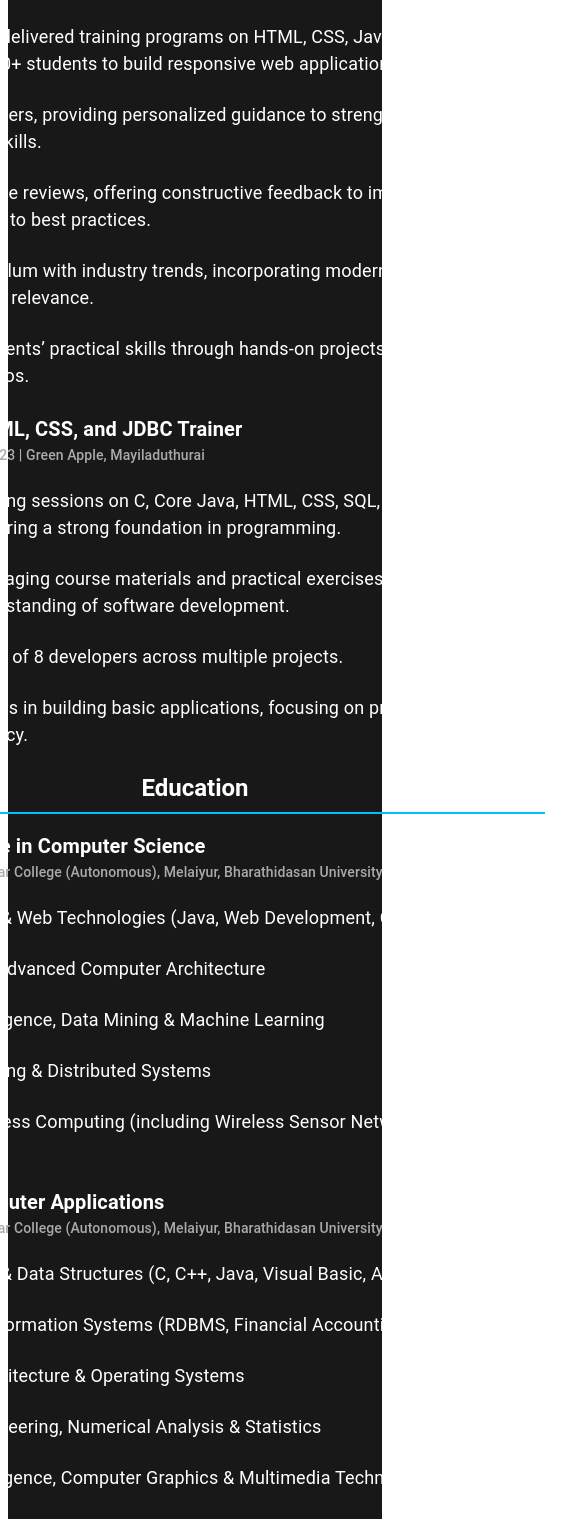
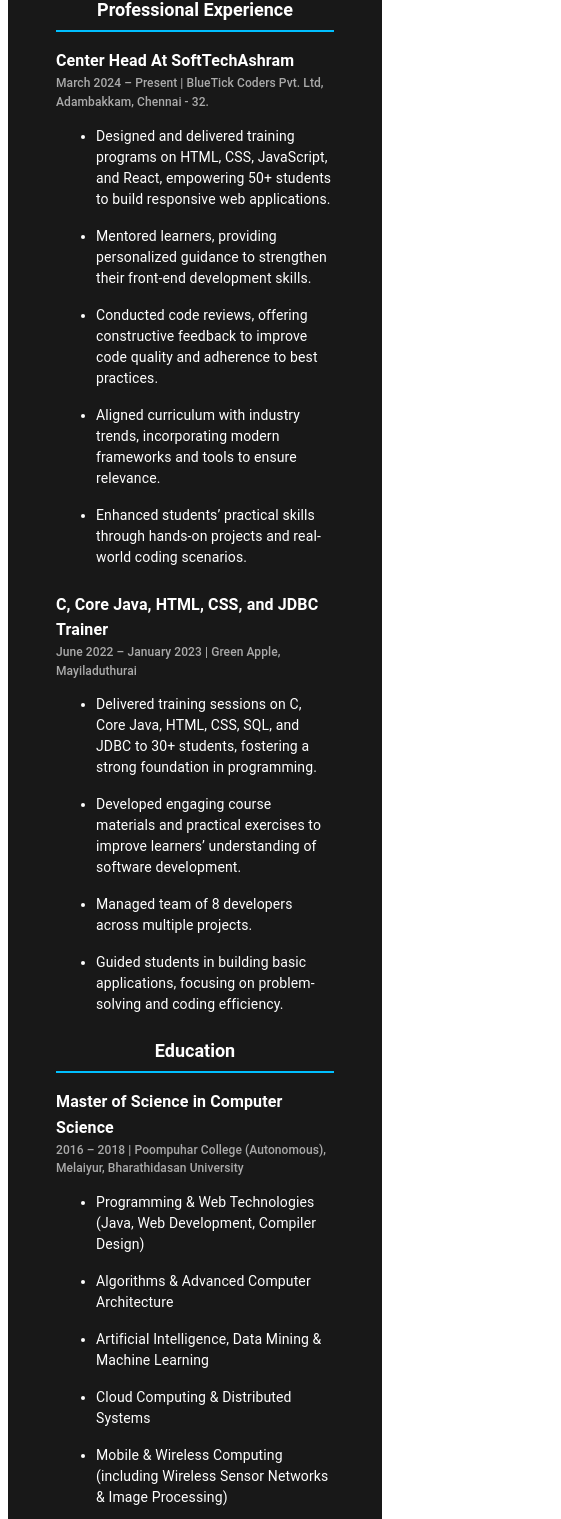
Before and after one commit to muralibalan/My_Official_Site, a React (Vite) app in the folder myProfile/: page /education in a window 390 px wide. Shown: the part 383-1902 px from the top of the page, 561 px wide, since content can reach past the window. Built offline with nearby package versions, Linux system fonts and the light colour scheme.

Commit message:
added responsive for education

```diff
--- a/myProfile/src/components/navigations/Education.jsx
+++ b/myProfile/src/components/navigations/Education.jsx
@@ -1,57 +1,63 @@
-import React from 'react'
-import { Box,Typography, Grid, Paper, LinearProgress } from '@mui/material'
+import React from 'react';
+import { Box, Typography, Grid, Paper, LinearProgress } from '@mui/material';
 
 const frontSkills = [
-  { name: "HTML/CSS", value: 95 },
-  { name: "JavaScript", value: 85 },
-  { name: "React Js", value: 80 },
+  { name: 'HTML/CSS', value: 95 },
+  { name: 'JavaScript', value: 85 },
+  { name: 'React Js', value: 80 },
 ];
 
 const backSkills = [
-  { name: "Node.js", value: 35 },
-  { name: "Express Js", value: 30 },
-  { name: "My SQL", value: 65 },
+  { name: 'Node.js', value: 35 },
+  { name: 'Express Js', value: 30 },
+  { name: 'My SQL', value: 65 },
 ];
 
 const SkillProgress = ({ name, value }) => (
-  <Box sx={{ mb: 3 }}>
-    <Box sx={{ display: "flex", justifyContent: "space-between", alignItems: "center", mb: 1 }}>
-      <Typography sx={{ fontWeight: 500, color:"white",fontSize:20 }}>{name}</Typography>
-      <Typography sx={{ fontWeight: 500, color:"white" }}>{value}%</Typography>
+  <Box sx={{ mb: 2, width: '100%' }}>
+    <Box sx={{ display: 'flex', justifyContent: 'space-between', alignItems: 'center', mb: 1 }}>
+      <Typography sx={{ fontWeight: 500, color: 'white', fontSize: { xs: 16, sm: 18, md: 20 } }}>
+        {name}
+      </Typography>
+      <Typography sx={{ fontWeight: 500, color: 'white', fontSize: { xs: 14, sm: 16 } }}>
+        {value}%
+      </Typography>
     </Box>
     <LinearProgress
       variant="determinate"
       value={value}
       sx={{
-        height: 15,
+        height: { xs: 10, sm: 12, md: 15 },
         borderRadius: 2,
-        bgcolor: "#252525",
-        "& .MuiLinearProgress-bar": {
-          bgcolor: "#fff",
+        bgcolor: '#252525',
+        '& .MuiLinearProgress-bar': {
+          bgcolor: '#fff',
         },
       }}
     />
   </Box>
 );
 
-//This is my Education Details
 function Education() {
+  const skillPaperStyle = {
+    bgcolor: '#676980ff',
+    width: { xs: '100%', sm: 400, md: 450 }, // Responsive width
+    p: { xs: 2, sm: 3, md: 4 }, // Responsive padding
+    borderRadius: 4,
+    boxShadow: '0 2px 10px rgba(0,0,0,0.3)',
+  };
 
-  //This is Skill papar component style..
-  const skillPaperStyle = {
-                            bgcolor: "#676980ff",
-                            width: 450,
-                            p: 4,
-                            borderRadius: 4,
-                            boxShadow: "0 2px 10px rgba(0,0,0,0.3)"
-  }
-
-  return <>
-    <Box sx={{ flex: 1 }}>
+  return (
+    <Box sx={{ flex: 1, px: { xs: 2, sm: 4, md: 8 }, py: 4 }}>
       {/* ______________________Heading____________________ */}
       <Typography
         variant="h5"
-          sx={{ textAlign: "center", fontWeight: 700, mb: 2 }}
+        sx={{
+          textAlign: 'center',
+          fontWeight: 700,
+          mb: 2,
+          fontSize: { xs: 20, sm: 24, md: 28 }, // Responsive font size
+        }}
       >
         QUALIFICATIONS AND EXPERIENCE
       </Typography>
@@ -59,86 +65,111 @@ function Education() {
       <Box sx={{ width: '100%', display: 'flex', justifyContent: 'center' }}>
         <Typography
           variant="body1"
-                sx={{ textAlign: "center", mb: 3, color: "#ccc", fontSize: 20, maxWidth: 1000 }}
+          sx={{
+            textAlign: 'center',
+            mb: 3,
+            color: '#ccc',
+            fontSize: { xs: 16, sm: 18, md: 20 },
+            maxWidth: { xs: '100%', sm: 800, md: 1000 },
+          }}
         >
-                Passionate and experienced Tech Trainer with a strong commitment to
-                teaching, having successfully guided over 120 students through
-                practical and industry-relevant technology training.
+          Passionate and experienced Tech Trainer with a strong commitment to teaching, having
+          successfully guided over 120 students through practical and industry-relevant technology
+          training.
         </Typography>
       </Box>
 
       {/* ____________________Professional Experience___________________ */}
       <Typography
         variant="h5"
-          sx={{ fontWeight: 700, mb: 2, borderBottom: "2px solid #00bfff", pb: 1 }}
+        sx={{
+          fontWeight: 700,
+          mb: 2,
+          borderBottom: '2px solid #00bfff',
+          pb: 1,
+          fontSize: { xs: 18, sm: 22, md: 26 },
+        }}
       >
         Professional Experience
       </Typography>
 
       {/* Job Present */}
-        <Box sx={{ textAlign: "start",mb: 3 }}>
-
-          <Typography variant="h6" sx={{ fontWeight: 700 }}>
+      <Box sx={{ textAlign: 'start', mb: 3 }}>
+        <Typography variant="h6" sx={{ fontWeight: 700, fontSize: { xs: 16, sm: 18, md: 20 } }}>
           Center Head At SoftTechAshram
         </Typography>
-
-          <Typography variant="subtitle2" sx={{ color: "#aaa", mb: 1 }}>
+        <Typography variant="subtitle2" sx={{ color: '#aaa', mb: 1, fontSize: { xs: 12, sm: 14 } }}>
           March 2024 – Present | BlueTick Coders Pvt. Ltd, Adambakkam, Chennai - 32.
         </Typography>
-          <Box sx={{fontSize:20}}>
+        <Box sx={{ fontSize: { xs: 14, sm: 16, md: 18 } }}>
           <ul>
-              <li><Typography variant="body1" sx={{ mb: 3, fontSize: 18 }}>
-                    Designed and delivered training programs on HTML, CSS, JavaScript,
-                    and React, empowering 50+ students to build responsive web
-                    applications.
-                </Typography></li>
-                <li><Typography variant="body1" sx={{ mb: 3, fontSize: 18 }}>
-                    Mentored learners, providing personalized guidance to strengthen
-                    their front-end development skills.
-                </Typography></li>
-                <li><Typography variant="body1" sx={{ mb: 3, fontSize: 18 }}>
-                    Conducted code reviews, offering constructive feedback to improve
-                    code quality and adherence to best practices.
-                </Typography></li>
-                <li><Typography variant="body1" sx={{ mb: 3, fontSize: 18 }}>
-                    Aligned curriculum with industry trends, incorporating modern
-                    frameworks and tools to ensure relevance.
-                </Typography></li>
-                <li><Typography variant="body1" sx={{ mb: 3, fontSize: 18 }}>
-                    Enhanced students’ practical skills through hands-on projects and
-                    real-world coding scenarios.
-                </Typography></li>
+            <li>
+              <Typography variant="body1" sx={{ mb: 2, fontSize: 'inherit' }}>
+                Designed and delivered training programs on HTML, CSS, JavaScript, and React,
+                empowering 50+ students to build responsive web applications.
+              </Typography>
+            </li>
+            <li>
+              <Typography variant="body1" sx={{ mb: 2, fontSize: 'inherit' }}>
+                Mentored learners, providing personalized guidance to strengthen their front-end
+                development skills.
+              </Typography>
+            </li>
+            <li>
+              <Typography variant="body1" sx={{ mb: 2, fontSize: 'inherit' }}>
+                Conducted code reviews, offering constructive feedback to improve code quality and
+                adherence to best practices.
+              </Typography>
+            </li>
+            <li>
+              <Typography variant="body1" sx={{ mb: 2, fontSize: 'inherit' }}>
+                Aligned curriculum with industry trends, incorporating modern frameworks and tools to
+                ensure relevance.
+              </Typography>
+            </li>
+            <li>
+              <Typography variant="body1" sx={{ mb: 2, fontSize: 'inherit' }}>
+                Enhanced students’ practical skills through hands-on projects and real-world coding
+                scenarios.
+              </Typography>
+            </li>
           </ul>
         </Box>
       </Box>
 
       {/* Job before Soft Tech Ashram */}
-        <Box sx={{ textAlign: "start",mb: 3 }}>
-          <Typography variant="h6" sx={{ fontWeight: 700 }}>
+      <Box sx={{ textAlign: 'start', mb: 3 }}>
+        <Typography variant="h6" sx={{ fontWeight: 700, fontSize: { xs: 16, sm: 18, md: 20 } }}>
           C, Core Java, HTML, CSS, and JDBC Trainer
         </Typography>
-          <Typography variant="subtitle2" sx={{ color: "#aaa", mb: 1 }}>
+        <Typography variant="subtitle2" sx={{ color: '#aaa', mb: 1, fontSize: { xs: 12, sm: 14 } }}>
           June 2022 – January 2023 | Green Apple, Mayiladuthurai
         </Typography>
-
-          <Box sx={{fontSize:20, }}>
+        <Box sx={{ fontSize: { xs: 14, sm: 16, md: 18 } }}>
           <ul>
-                <li><Typography variant="body1" sx={{ mb: 3, fontSize: 18 }}>
-                    Delivered training sessions on C, Core Java, HTML, CSS, SQL, and
-                    JDBC to 30+ students, fostering a strong foundation in
-                    programming.
-                </Typography></li>
-                <li><Typography variant="body1" sx={{ mb: 3, fontSize: 18 }}>
-                    Developed engaging course materials and practical exercises to
-                    improve learners’ understanding of software development.
-                </Typography></li>
-                <li><Typography variant="body1" sx={{ mb: 3, fontSize: 18 }}>
+            <li>
+              <Typography variant="body1" sx={{ mb: 2, fontSize: 'inherit' }}>
+                Delivered training sessions on C, Core Java, HTML, CSS, SQL, and JDBC to 30+ students,
+                fostering a strong foundation in programming.
+              </Typography>
+            </li>
+            <li>
+              <Typography variant="body1" sx={{ mb: 2, fontSize: 'inherit' }}>
+                Developed engaging course materials and practical exercises to improve learners’
+                understanding of software development.
+              </Typography>
+            </li>
+            <li>
+              <Typography variant="body1" sx={{ mb: 2, fontSize: 'inherit' }}>
                 Managed team of 8 developers across multiple projects.
-                </Typography></li>
-                <li><Typography variant="body1" sx={{ mb: 3, fontSize: 18 }}>
-                    Guided students in building basic applications, focusing on
-                    problem-solving and coding efficiency.
-                </Typography></li>
+              </Typography>
+            </li>
+            <li>
+              <Typography variant="body1" sx={{ mb: 2, fontSize: 'inherit' }}>
+                Guided students in building basic applications, focusing on problem-solving and coding
+                efficiency.
+              </Typography>
+            </li>
           </ul>
         </Box>
       </Box>
@@ -146,153 +177,184 @@ function Education() {
       {/* _____________________Education_________________________ */}
       <Typography
         variant="h5"
-          sx={{ fontWeight: 700, mb: 2, borderBottom: "2px solid #00bfff", pb: 1 }}
+        sx={{
+          fontWeight: 700,
+          mb: 2,
+          borderBottom: '2px solid #00bfff',
+          pb: 1,
+          fontSize: { xs: 18, sm: 22, md: 26 },
+        }}
       >
         Education
       </Typography>
 
-        <Box sx={{ textAlign: "start", mb: 3 }}>
-          <Typography variant="h6" sx={{ fontWeight: 700 }}>
+      <Box sx={{ textAlign: 'start', mb: 3 }}>
+        <Typography variant="h6" sx={{ fontWeight: 700, fontSize: { xs: 16, sm: 18, md: 20 } }}>
           Master of Science in Computer Science
         </Typography>
-          <Typography variant="subtitle2" sx={{ color: "#aaa", mb: 1,  }}>
-            2016 – 2018 | Poompuhar College (Autonomous), Melaiyur, Bharathidasan
-            University
+        <Typography variant="subtitle2" sx={{ color: '#aaa', mb: 1, fontSize: { xs: 12, sm: 14 } }}>
+          2016 – 2018 | Poompuhar College (Autonomous), Melaiyur, Bharathidasan University
         </Typography>
-          <Box sx={{fontSize:20, }}>
+        <Box sx={{ fontSize: { xs: 14, sm: 16, md: 18 } }}>
           <ul>
-                <li><Typography variant="body1" sx={{ mb: 3, fontSize: 18 }}>
+            <li>
+              <Typography variant="body1" sx={{ mb: 2, fontSize: 'inherit' }}>
                 Programming & Web Technologies (Java, Web Development, Compiler Design)
-                </Typography></li>
-                <li><Typography variant="body1" sx={{ mb: 3, fontSize: 18 }}>
+              </Typography>
+            </li>
+            <li>
+              <Typography variant="body1" sx={{ mb: 2, fontSize: 'inherit' }}>
                 Algorithms & Advanced Computer Architecture
-                </Typography></li>
-                <li><Typography variant="body1" sx={{ mb: 3, fontSize: 18 }}>
+              </Typography>
+            </li>
+            <li>
+              <Typography variant="body1" sx={{ mb: 2, fontSize: 'inherit' }}>
                 Artificial Intelligence, Data Mining & Machine Learning
-                </Typography></li>
-                <li><Typography variant="body1" sx={{ mb: 3, fontSize: 18 }}>
+              </Typography>
+            </li>
+            <li>
+              <Typography variant="body1" sx={{ mb: 2, fontSize: 'inherit' }}>
                 Cloud Computing & Distributed Systems
-                </Typography></li>
-                <li><Typography variant="body1" sx={{ mb: 3, fontSize: 18 }}>
+              </Typography>
+            </li>
+            <li>
+              <Typography variant="body1" sx={{ mb: 2, fontSize: 'inherit' }}>
                 Mobile & Wireless Computing (including Wireless Sensor Networks & Image Processing)
-                </Typography></li>
+              </Typography>
+            </li>
           </ul>
         </Box>
       </Box>
 
-        <Box sx={{ textAlign: "start", mb: 3 }}>
-          <Typography variant="h6" sx={{ fontWeight: 700 }}>
+      <Box sx={{ textAlign: 'start', mb: 3 }}>
+        <Typography variant="h6" sx={{ fontWeight: 700, fontSize: { xs: 16, sm: 18, md: 20 } }}>
           Bachelor of Computer Applications
         </Typography>
-          <Typography variant="subtitle2" sx={{ color: "#aaa", mb: 1 }}>
-            2013 – 2016 | Poompuhar College (Autonomous), Melaiyur, Bharathidasan
-            University
+        <Typography variant="subtitle2" sx={{ color: '#aaa', mb: 1, fontSize: { xs: 12, sm: 14 } }}>
+          2013 – 2016 | Poompuhar College (Autonomous), Melaiyur, Bharathidasan University
         </Typography>
-          <Box sx={{fontSize:20, }}>
+        <Box sx={{ fontSize: { xs: 14, sm: 16, md: 18 } }}>
           <ul>
-                <li><Typography variant="body1" sx={{ mb: 3, fontSize: 18 }}>
+            <li>
+              <Typography variant="body1" sx={{ mb: 2, fontSize: 'inherit' }}>
                 Programming & Data Structures (C, C++, Java, Visual Basic, ASP, HTML)
-                </Typography></li>
-                <li><Typography variant="body1" sx={{ mb: 3, fontSize: 18 }}>
+              </Typography>
+            </li>
+            <li>
+              <Typography variant="body1" sx={{ mb: 2, fontSize: 'inherit' }}>
                 Database & Information Systems (RDBMS, Financial Accounting, MIS)
-                </Typography></li>
-                <li><Typography variant="body1" sx={{ mb: 3, fontSize: 18 }}>
+              </Typography>
+            </li>
+            <li>
+              <Typography variant="body1" sx={{ mb: 2, fontSize: 'inherit' }}>
                 Computer Architecture & Operating Systems
-                </Typography></li>
-                <li><Typography variant="body1" sx={{ mb: 3, fontSize: 18 }}>
+              </Typography>
+            </li>
+            <li>
+              <Typography variant="body1" sx={{ mb: 2, fontSize: 'inherit' }}>
                 Software Engineering, Numerical Analysis & Statistics
-                </Typography></li>
-                <li><Typography variant="body1" sx={{ mb: 3, fontSize: 18 }}>
+              </Typography>
+            </li>
+            <li>
+              <Typography variant="body1" sx={{ mb: 2, fontSize: 'inherit' }}>
                 Artificial Intelligence, Computer Graphics & Multimedia Technologies
-                </Typography></li>
+              </Typography>
+            </li>
           </ul>
         </Box>
       </Box>
-      </Box>
 
-{/* _____________________This is skills Area_____________________ */}
+      {/* _____________________Skills Area_____________________ */}
       <Typography
         variant="h5"
-      sx={{ fontWeight: 700, mb: 2, borderBottom: "2px solid #00bfff", pb: 1 }}
+        sx={{
+          fontWeight: 700,
+          mb: 2,
+          borderBottom: '2px solid #00bfff',
+          pb: 1,
+          fontSize: { xs: 18, sm: 22, md: 26 },
+        }}
       >
         Technical & Training Skills
       </Typography>
 
-    <Box sx={{
+      <Box
+        sx={{
           bgcolor: '#181818',
-          // minHeight: '100vh',
-          height:'59vh',
-          py: 2,
-          px: { xs: 2, md: 8 }
-        }}>
-
-          <Grid container spacing={20} justifyContent="center">
-
-            <Grid item xs={12} md={5}>
-              <Paper  sx={skillPaperStyle}>
-                <Typography variant="h6" sx={{ fontWeight: 700, mb: 2,color:"white" }}>
+          py: { xs: 2, sm: 4 },
+          px: { xs: 2, sm: 4, md: 8 },
+        }}
+      >
+        <Grid container spacing={{ xs: 2, sm: 4, md: 8 }} justifyContent="center">
+          <Grid item xs={12} sm={6} md={5}>
+            <Paper sx={skillPaperStyle}>
+              <Typography
+                variant="h6"
+                sx={{ fontWeight: 700, mb: 2, color: 'white', fontSize: { xs: 16, sm: 18 } }}
+              >
                 Front-end Development
               </Typography>
-                <Box sx={{
-                  borderBottom: "2px solid #fff",
-                  width: 45,
-                  mb: 2
-                }} />
-                {frontSkills.map(skill =>
+              <Box sx={{ borderBottom: '2px solid #fff', width: 45, mb: 2 }} />
+              {frontSkills.map((skill) => (
                 <SkillProgress key={skill.name} name={skill.name} value={skill.value} />
-                )}
+              ))}
             </Paper>
           </Grid>
 
-            <Grid item xs={12} md={5}>
-              <Paper  sx={skillPaperStyle}>
-                <Typography variant="h6" sx={{ fontWeight: 700, mb: 2,color:"white" }}>
+          <Grid item xs={12} sm={6} md={5}>
+            <Paper sx={skillPaperStyle}>
+              <Typography
+                variant="h6"
+                sx={{ fontWeight: 700, mb: 2, color: 'white', fontSize: { xs: 16, sm: 18 } }}
+              >
                 Back-end Development
               </Typography>
-                <Box sx={{
-                  borderBottom: "2px solid #fff",
-                  width: 45,
-                  mb: 2
-                }} />
-                {backSkills.map(skill =>
+              <Box sx={{ borderBottom: '2px solid #fff', width: 45, mb: 2 }} />
+              {backSkills.map((skill) => (
                 <SkillProgress key={skill.name} name={skill.name} value={skill.value} />
-                )}
+              ))}
             </Paper>
           </Grid>
         </Grid>
       </Box>
 
       {/* Technical Skills */}
-              <Typography variant="h6" sx={{ fontWeight: 700, mb: 2 }}>
+      <Typography
+        variant="h6"
+        sx={{ fontWeight: 700, mb: 2, fontSize: { xs: 16, sm: 18, md: 20 } }}
+      >
         Technical Skills
       </Typography>
 
-              <Box sx={{display:'flex',flexDirection:'column', alignItems:'center'}}>
+      <Box sx={{ display: 'flex', flexDirection: 'column', alignItems: 'center' }}>
         {[
-                  { skill: "Tech Mentoring", value: 95 },
-                  { skill: "Develop Course Material", value: 85 },
-                  { skill: "Learn Any Technology", value: 90 },
-                  { skill: "Communications", value: 80 },
+          { skill: 'Tech Mentoring', value: 95 },
+          { skill: 'Develop Course Material', value: 85 },
+          { skill: 'Learn Any Technology', value: 90 },
+          { skill: 'Communications', value: 80 },
         ].map((item, index) => (
-                  <Box key={index}  sx={{ mb: 2,width: 700 }}>
-                    <Typography variant="body2" sx={{ mb: 0.5 }}>
+          <Box
+            key={index}
+            sx={{ mb: 2, width: { xs: '100%', sm: 600, md: 700 } }}
+          >
+            <Typography variant="body2" sx={{ mb: 0.5, fontSize: { xs: 14, sm: 16 } }}>
               {item.skill}
             </Typography>
             <LinearProgress
               variant="determinate"
               value={item.value}
               sx={{
-                        height: 15,
+                height: { xs: 10, sm: 12, md: 15 },
                 borderRadius: 5,
-                        bgcolor: "#333",
-                        "& .MuiLinearProgress-bar": { bgcolor: "#00bfff" },
+                bgcolor: '#333',
+                '& .MuiLinearProgress-bar': { bgcolor: '#00bfff' },
               }}
             />
           </Box>
         ))}
       </Box>
-
-  </>
+    </Box>
+  );
 }
 
-export default Education
+export default Education;
```
Lines whose indentation alone changed are shown as unchanged.
